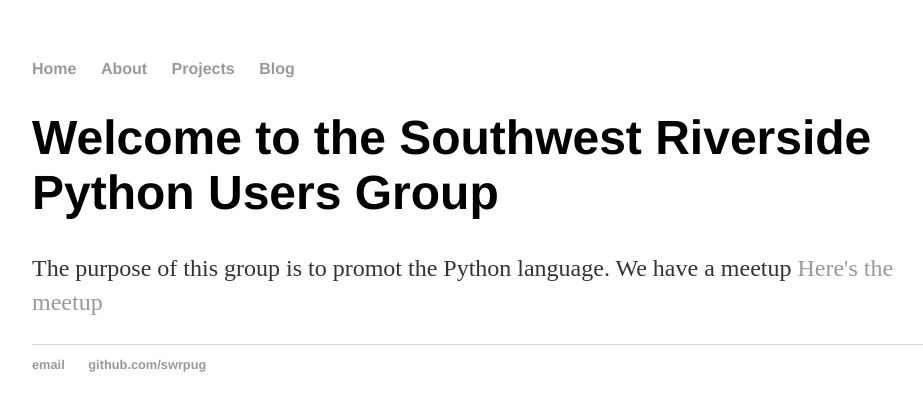
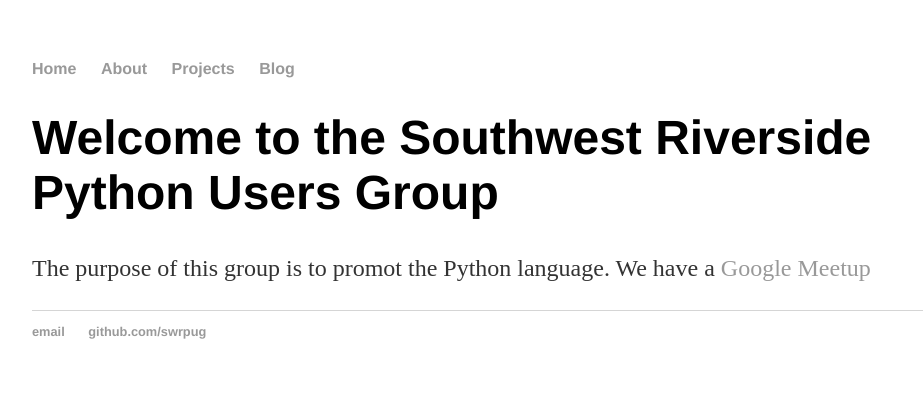
Before and after one commit to swrpug/swrpug.github.io, a Jekyll site: the page built from index.html, in a window 1280 px wide. Shown: the top 411 px of the page, without its empty margins (160-1083 px from the left). Built offline with Jekyll 4.4.1, drawn with Linux system fonts in a browser that asks for light colours.

Commit message:
Corrected meetup link

```diff
--- a/index.html
+++ b/index.html
@@ -4,5 +4,5 @@ title: Southwest Riverside Python Users Group
 ---
 <div class="blurb">
 	<h1>Welcome to the Southwest Riverside Python Users Group</h1>
-	<p>The purpose of this group is to promot the Python language.  We have a meetup <a href="/about">Here's the meetup</a></p>
+	<p>The purpose of this group is to promot the Python language.  We have a <a href="https://www.meetup.com/Southwest-Riverside-Python-Users-Group-Meetup/">Google Meetup</a></p>
 </div><!-- /.blurb -->
```
